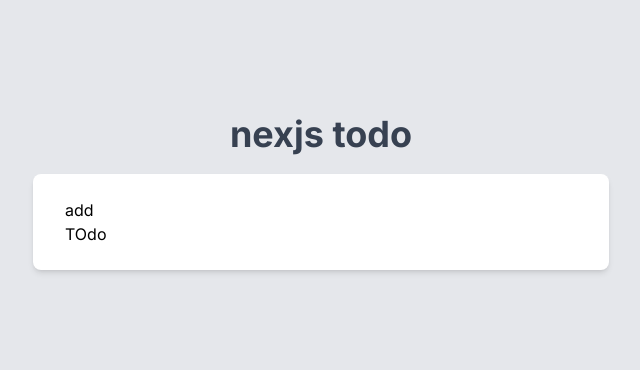
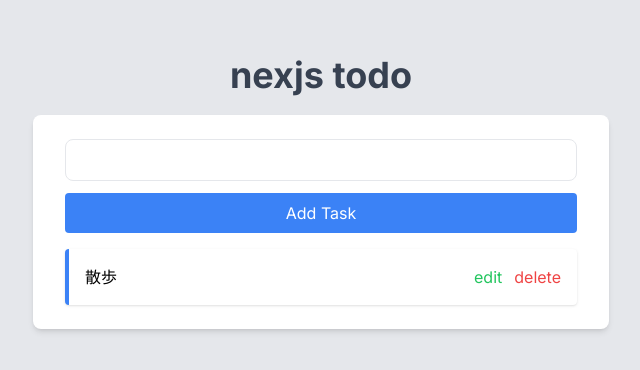
Before and after one commit to omuomuMG/todoapp-next, a Next.js app: page / in a window 1280 px wide. Shown: the part 144-514 px from the top of the page, without its empty margins (319-959 px from the left). Built offline with nearby package versions, Linux system fonts and the light colour scheme.

Commit message:
update: layout

```diff
--- a/app/components/AddTask.tsx
+++ b/app/components/AddTask.tsx
@@ -1,7 +1,17 @@
 import React from "react";
 
 function AddTask() {
-	return <div>add</div>;
+	return (
+		<form className="mb-4 space-y-3">
+			<input
+				type="text"
+				className="w-full border px-4 py-2 rounded-lg focus:outline-none"
+			></input>
+			<button className="w-full px-4 py-2 text-white bg-bule-500 rounded transform :hover bg-blue-500 hover:scale-95 duration-200">
+				Add Task
+			</button>
+		</form>
+	);
 }
 
 export default AddTask;
--- a/app/components/TodoList.tsx
+++ b/app/components/TodoList.tsx
@@ -1,7 +1,17 @@
 import React from "react";
 
 const TodoList = () => {
-	return <div>TOdo</div>;
+	return (
+		<ul className="space-y-3">
+			<li className="flex justify-between p-4 bg-white border-l-4 border-blue-500 rounded shadow">
+				<span>散歩</span>
+				<div>
+					<button className="text-green-500 mr-3">edit</button>
+					<button className="text-red-500">delete</button>
+				</div>
+			</li>
+		</ul>
+	);
 };
 
 export default TodoList;
```
